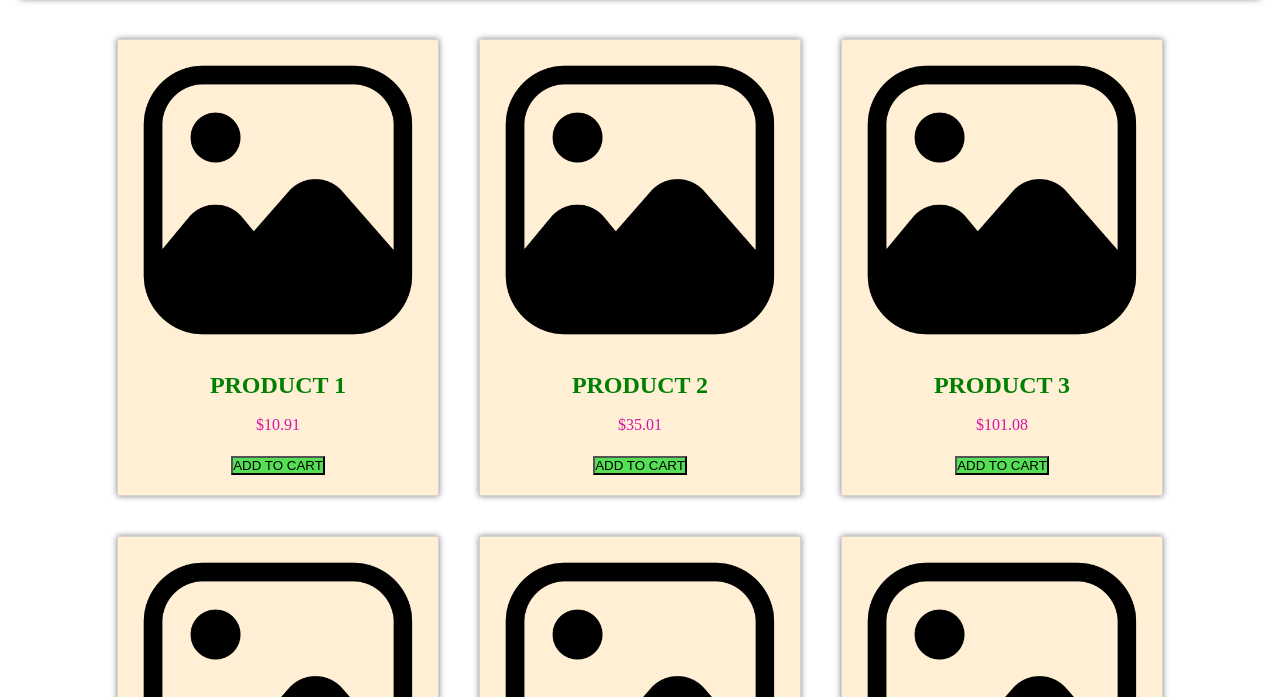
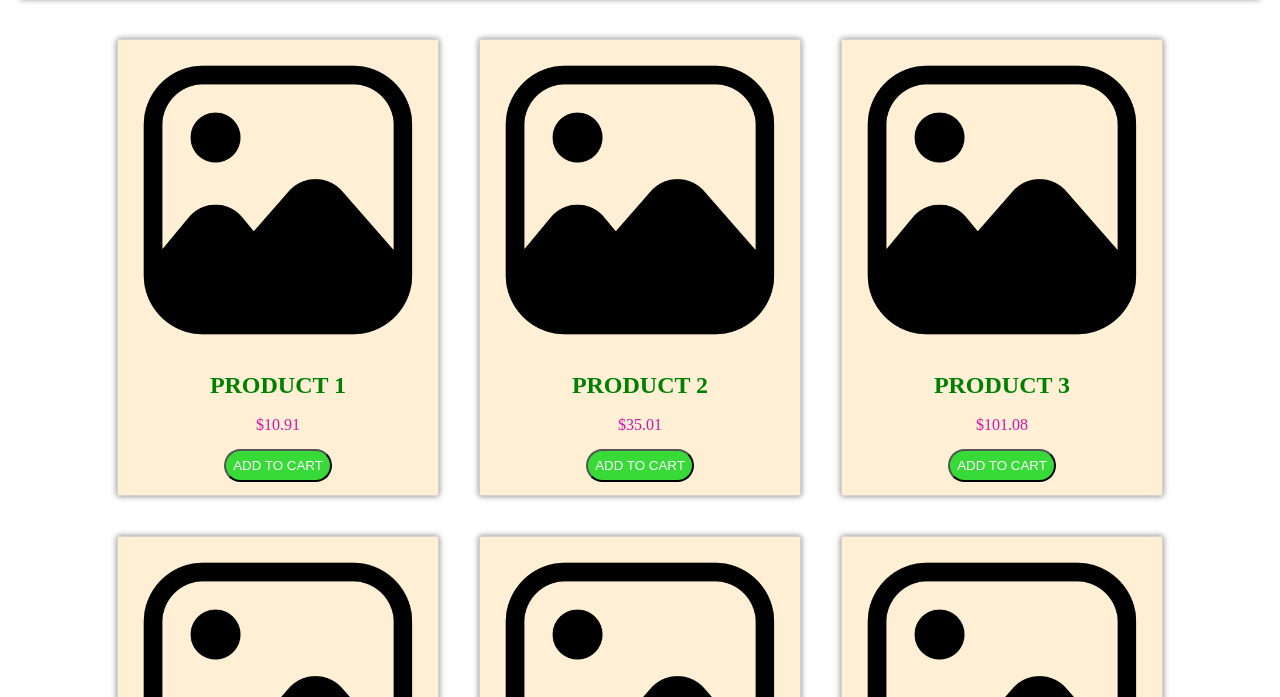
Before and after one commit to Pradyun2004/PR, a plain HTML site: page index.html in a window 1280 px wide. Shown: the part 103-800 px from the top of the page. Drawn offline with Linux system fonts and the light colour scheme.

Commit message:
Update index.html

```diff
--- a/index.html
+++ b/index.html
@@ -52,11 +52,13 @@
         .price{
             color: rgb(212, 20, 167);
         }
-        button{
-            background-color: rgb(85, 223, 85);
+       button{
+            background-color: rgb(55, 218, 55);
             cursor: pointer;
+            padding: 7px;
+            border-radius: 50px;
+            color: white;
         }
-
 
 
        @media screen and (max-width:500px){
```
